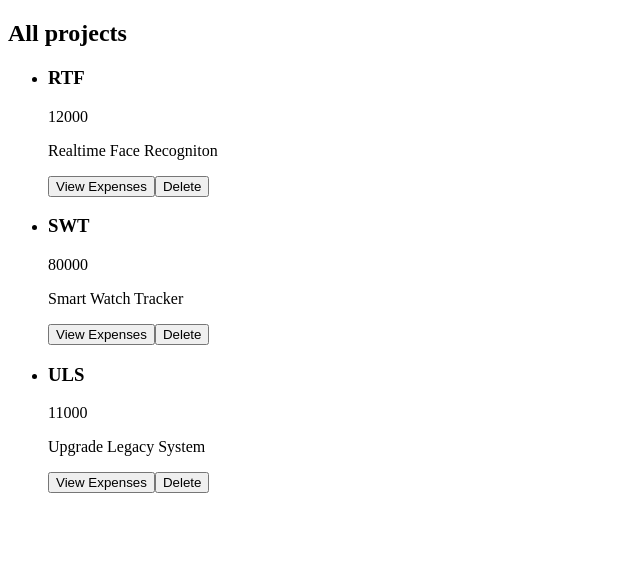
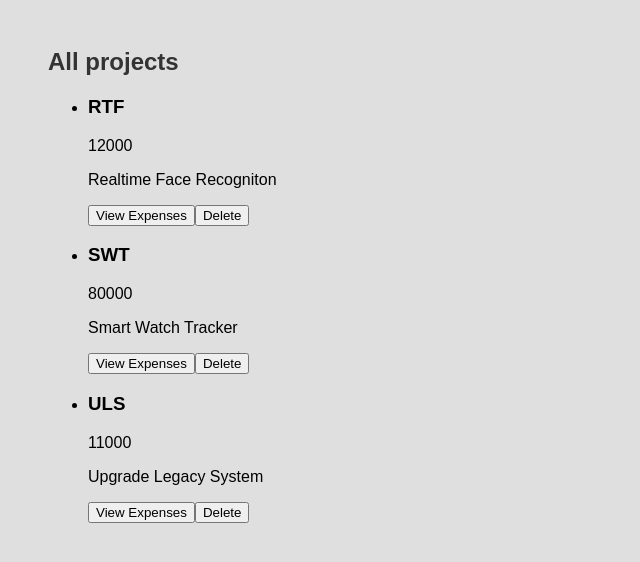
Before and after one commit to worhx/TT2_05, a React (Create React App) app in the folder frontend/webapp/: page /project in a window 1280 px wide. Shown: the top 562 px of the page, without its empty margins (0-640 px from the left). Built offline with nearby package versions, Linux system fonts and the light colour scheme.

Commit message:
added modal and closing modal

```diff
--- a/frontend/webapp/src/App.js
+++ b/frontend/webapp/src/App.js
@@ -2,6 +2,8 @@
 
 import AllProjects from "./pages/AllProjects";
 import AllExpenses from "./pages/AllExpenses";
+import Backdrop from "./components/projects/ui/Backdrop";
+import Modal from "./components/projects/ui/Modal";
 
 function App() {
   return (
--- a/frontend/webapp/src/components/projects/ProjectItem.js
+++ b/frontend/webapp/src/components/projects/ProjectItem.js
@@ -1,7 +1,21 @@
 import { useHistory } from "react-router-dom";
+import { useState } from "react";
+
+import Modal from "./ui/Modal";
+import Backdrop from "./ui/Backdrop";
 
 const ProjectItem = ({ name, budget, description }) => {
+  const [ modalIsOpen, setModalIsOpen ] = useState(false);
+
   const history = useHistory();
+
+  function deleteHandler() {
+    setModalIsOpen(true);
+  }
+
+  function closeModalHandler() {
+    setModalIsOpen(false)
+  }
 
   const routeChange = () => {
     let path = "/expenses";
@@ -17,7 +31,11 @@
       </div>
       <div>
         <button onClick={routeChange}>View Expenses</button>
-        <button>Delete</button>
+        <button onClick={deleteHandler}>Delete</button>
+      </div>
+      <div>
+        { modalIsOpen && <Modal />}
+        { modalIsOpen && <Backdrop onCancel={closeModalHandler} /> }
       </div>
     </li>
   );
--- /dev/null
+++ b/frontend/webapp/src/components/projects/ui/Backdrop.js
@@ -0,0 +1,7 @@
+import './styles.css'
+
+const Backdrop = ({ onCancel }) => {
+  return <div className='backdrop' onClick={ onCancel }/>;
+};
+
+export default Backdrop;
--- /dev/null
+++ b/frontend/webapp/src/components/projects/ui/Modal.js
@@ -0,0 +1,13 @@
+import './styles.css'
+
+const Modal = () => {
+  return (
+    <div className='modal'>
+      <p>Are you sure?</p>
+      <button>Confirm</button>
+      <button>Cancel</button>
+    </div>
+  )
+}
+
+export default Modal
--- /dev/null
+++ b/frontend/webapp/src/components/projects/ui/styles.css
@@ -0,0 +1,73 @@
+* {
+  box-sizing: border-box;
+}
+
+body {
+  font-family: sans-serif;
+  margin: 3rem;
+  background-color: #dfdfdf;
+}
+
+h1, h2 {
+  color: #333333;
+}
+
+.btn {
+  font: inherit;
+  padding: 0.5rem 1.5rem;
+  cursor: pointer;
+  border-radius: 4px;
+  background-color: #800040;
+  color: white;
+  border: 1px solid #800040;
+  margin: 0 1rem;
+}
+
+.btn:hover {
+  background-color: #9c1458;
+  border-color: #9c1458;
+}
+
+.btn--alt {
+  background-color: transparent;
+  color: #800040;
+}
+
+.btn--alt:hover {
+  background-color: #f8dae9;
+}
+
+.card {
+  background-color: white;
+  border-radius: 4px;
+  box-shadow: 0 1px 4px rgba(0, 0, 0, 0.2);
+  padding: 1rem;
+  width: 20rem;
+}
+
+.actions {
+  text-align: right;
+}
+
+.modal {
+  box-shadow: 0 1px 4px rgba(0, 0, 0, 0.2);
+  border-radius: 6px;
+  background-color: white;
+  padding: 1rem;
+  text-align: center;
+  width: 30rem;
+  z-index: 10;
+  position: fixed;
+  top: 20vh;
+  left: calc(50% - 15rem);
+}
+
+.backdrop {
+  position: fixed;
+  z-index: 1;
+  background-color: rgba(0, 0, 0, 0.75);
+  width: 100%;
+  height: 100vh;
+  top: 0;
+  left: 0;
+}
--- a/frontend/webapp/src/pages/AllExpenses.js
+++ b/frontend/webapp/src/pages/AllExpenses.js
@@ -1,7 +1,37 @@
 const AllExpenses = () => {
+
+const DUMMY_DATA = [
+  {
+      "id": 1,
+      "project_id": 2,
+      "category_id": 2,
+      "name": "Server Maintenance",
+      "description": "Server maintenance and upgrading work to incorporate BC plans",
+      "amount": 30000,
+      "created_at": "2021-11-04T16:00:00.000Z",
+      "created_by": "Jacky",
+      "updated_at": "2021-11-06T16:00:00.000Z",
+      "updated_by": "Jacky"
+  },
+  {
+      "id": 2,
+      "project_id": 3,
+      "category_id": 4,
+      "name": "Consultant",
+      "description": "Consultancy services for integration work",
+      "amount": 10000,
+      "created_at": "2021-11-06T16:00:00.000Z",
+      "created_by": "Helen",
+      "updated_at": "2021-11-07T16:00:00.000Z",
+      "updated_by": "Helen"
+  }
+
+
+]
+
   return (
     <div>
-      hello expenses
+      {DUMMY_DATA[1]}
     </div>
   )
 }
--- a/frontend/webapp/src/pages/AllProjects.js
+++ b/frontend/webapp/src/pages/AllProjects.js
@@ -1,6 +1,6 @@
 import Projectlist from "../components/projects/ProjectList";
 
-const AllProjects = ({ id, user_id, name, budget, description }) => {
+const AllProjects = () => {
   const DUMMY_DATA = [
     {
       id: 1,
```
